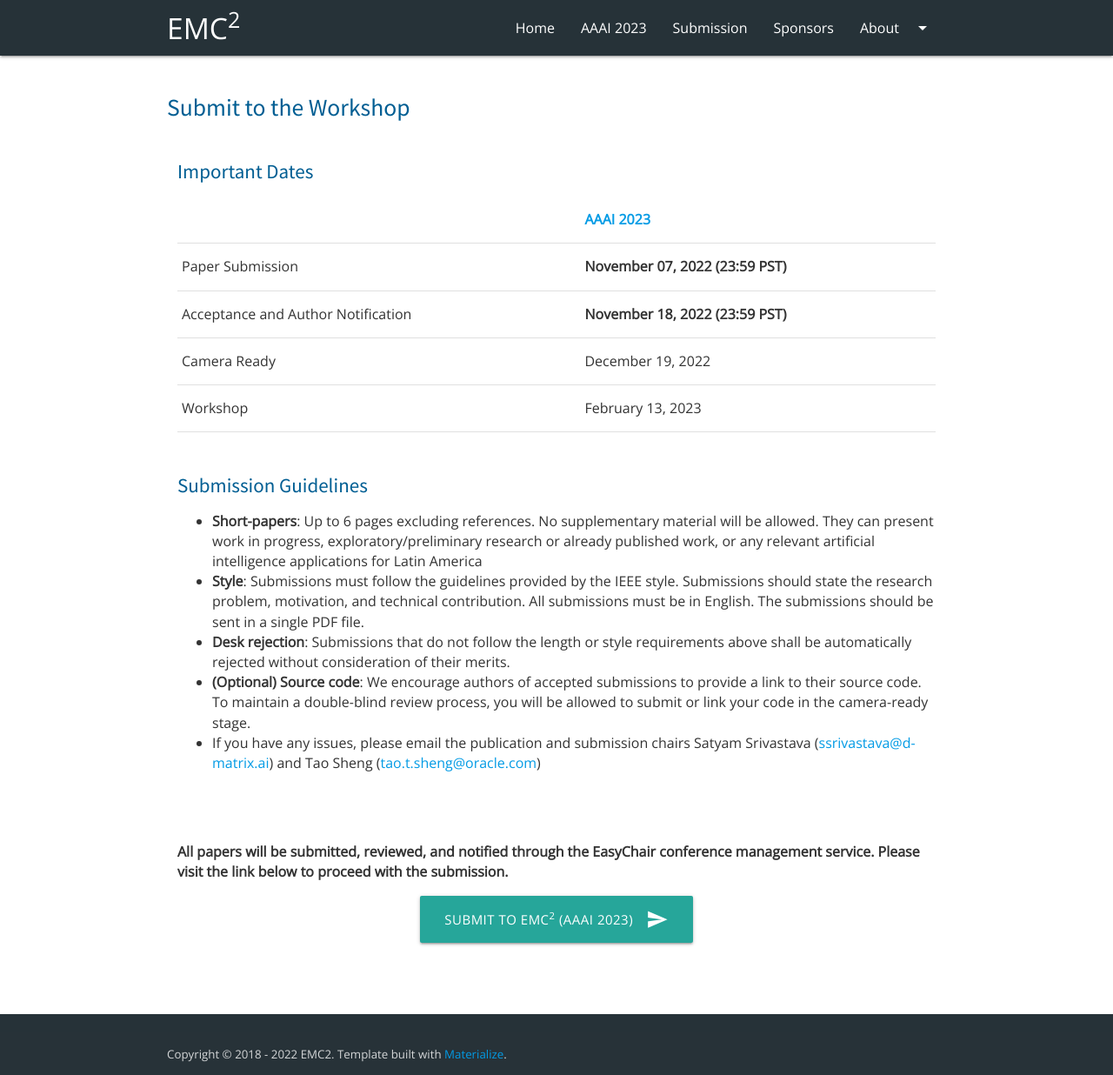
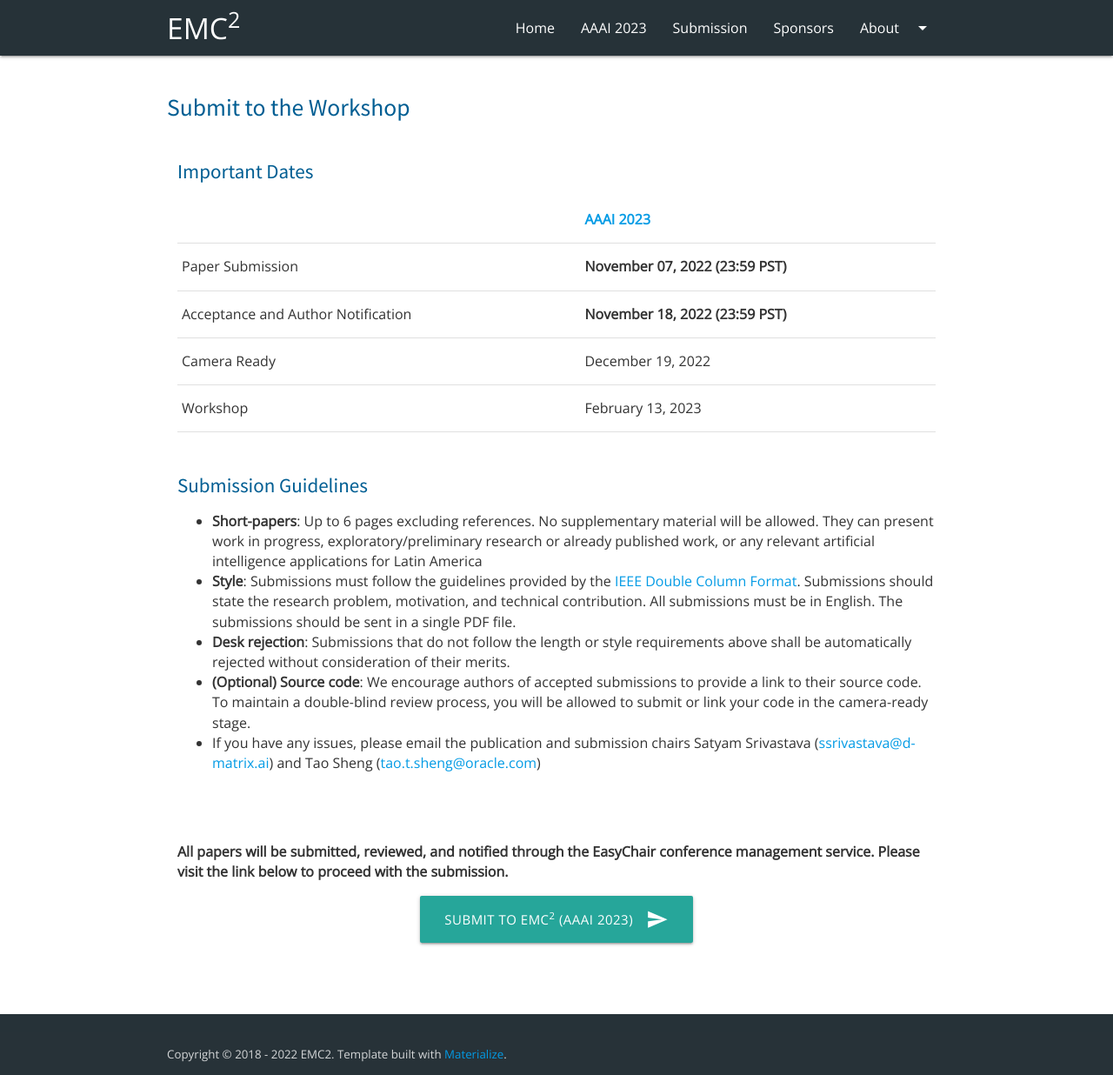
Before and after one commit to mgoldfar/emc2-web, a Jekyll site: the page built from submission.html, in a window 1280 px wide. Shown: the whole page at 87% size. Built offline with Jekyll 4.4.1, drawn with Linux system fonts in a browser that asks for light colours.

Commit message:
ieee format

```diff
--- a/submission.html
+++ b/submission.html
@@ -97,7 +97,7 @@ show_note: True
 
 
 		<li><b>Short-papers</b>: Up to 6 pages excluding references. No supplementary material will be allowed. They can present work in progress, exploratory/preliminary research or already published work, or any relevant artificial intelligence applications for Latin America</li>
-		<li><b>Style</b>: Submissions must  follow the guidelines provided by the IEEE style. Submissions  should state the research problem, motivation, and technical contribution. All submissions must be in English. The submissions should be sent in a single PDF file.</li>
+		<li><b>Style</b>: Submissions must  follow the guidelines provided by the <a href="https://www.ieee.org/conferences/publishing/templates.html">IEEE Double Column Format</a>. Submissions  should state the research problem, motivation, and technical contribution. All submissions must be in English. The submissions should be sent in a single PDF file.</li>
 		<li><b>Desk rejection</b>: Submissions that do not follow the length or style requirements above shall be automatically rejected without consideration of their merits.</li>
 		<li><b>(Optional) Source code</b>: We encourage authors of accepted submissions to provide a link to their source code. To maintain a double-blind review process, you will be allowed to submit or link your code in the camera-ready stage.</li>
 		<li>If you have any issues, please email the publication and submission chairs Satyam Srivastava (<a href="mailto:ssrivastava@d-matrix.ai">ssrivastava@d-matrix.ai</a>) and Tao Sheng (<a href="mailto:tao.t.sheng@oracle.com">tao.t.sheng@oracle.com</a>)</li>
```
